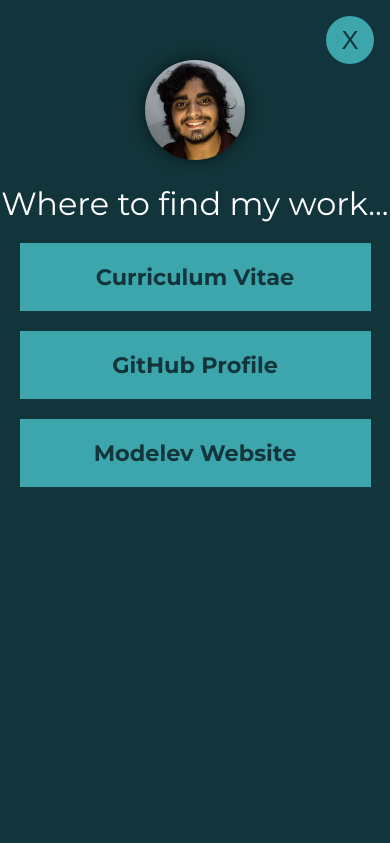
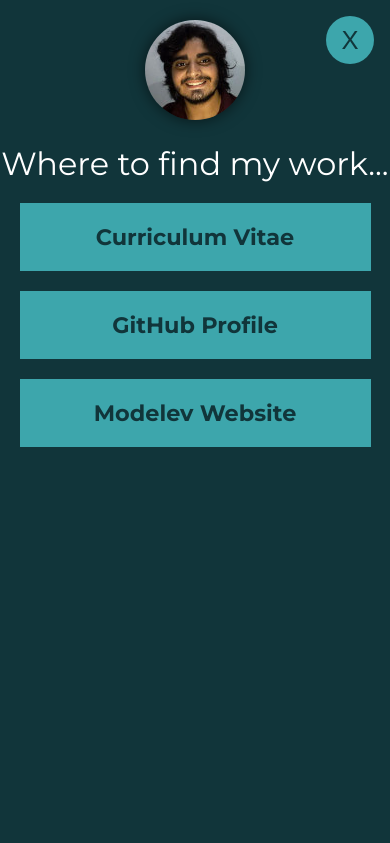
Before and after one commit to tiagomelojuca/tiagomelojuca.github.io, a plain HTML site: page index.html in a window 390 px wide. Both pictures are taken after a click on the button 350 px from the left and 40 px from the top of the page. Shown: the top 843 px of the page. Drawn offline with Linux system fonts and the light colour scheme.

Commit message:
Small adjust in photo for better effect in mobile

```diff
--- a/index.html
+++ b/index.html
@@ -122,6 +122,12 @@
         body #modal-wrapper #modal-container {
             max-width: 768px;
             margin: 60px auto;
+        }
+
+        @media (max-width: 768px) {
+            body #modal-wrapper #modal-container {
+                margin: 20px auto;
+            }
         }
 
         body #modal-wrapper #modal-container img {
```
